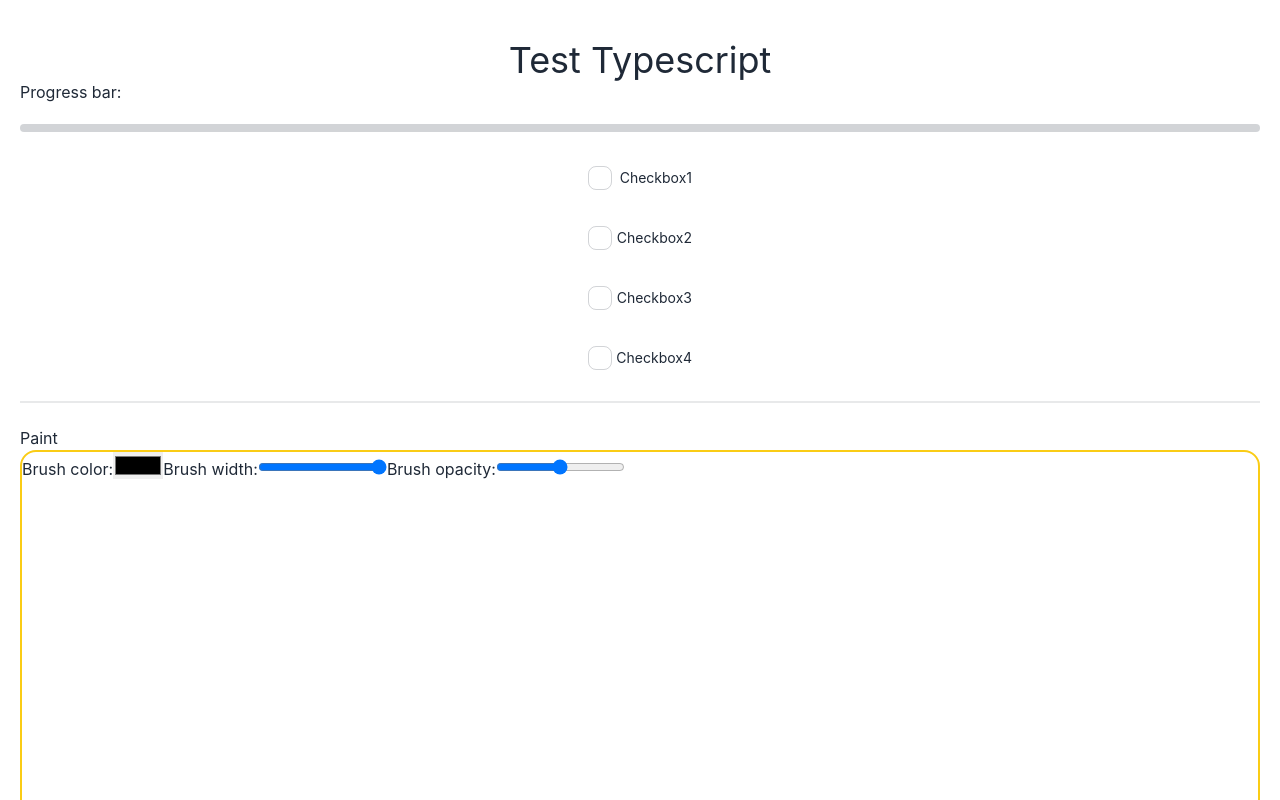
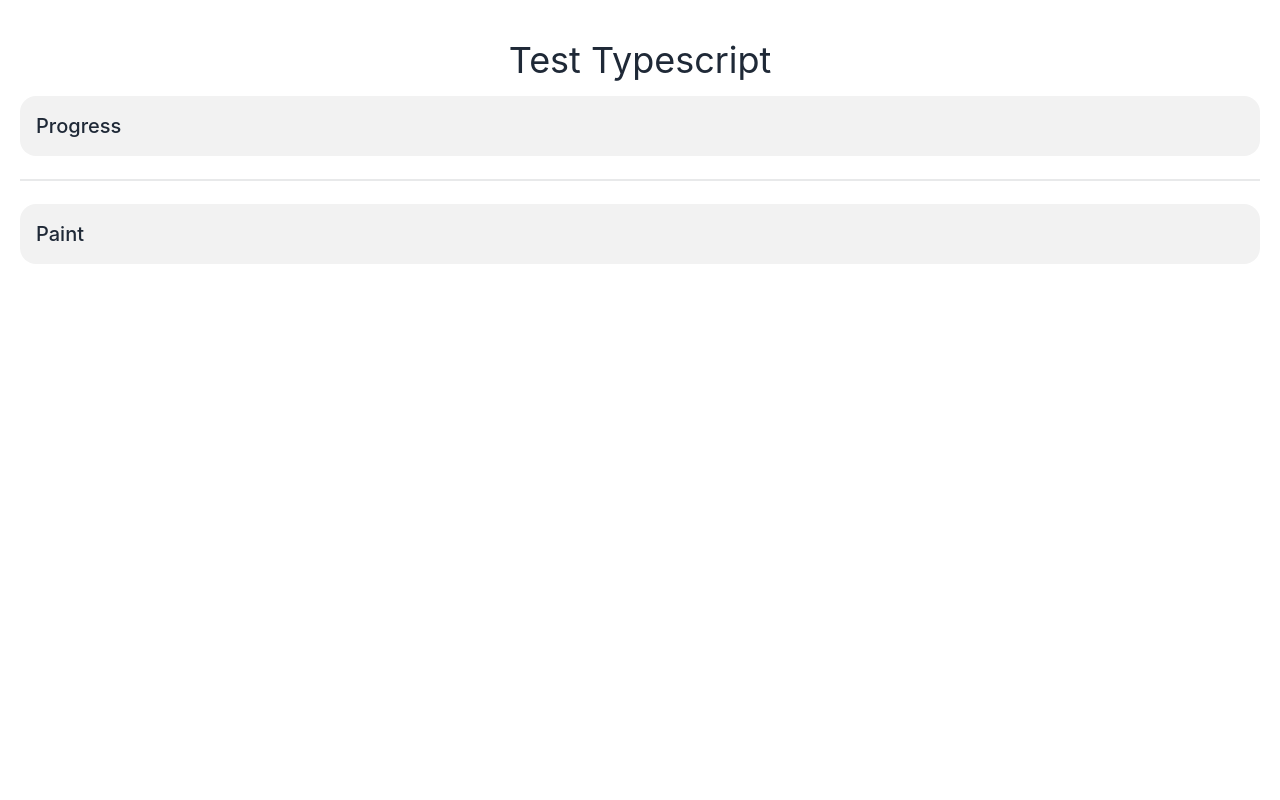
Before and after one commit to cbz77/react_ts_progress, a React (Create React App) app: page / in a window 1280 px wide. Shown: the top 800 px of the page. Built offline with nearby package versions, Linux system fonts and the light colour scheme.

Commit message:
collapsed items

```diff
--- a/src/App.tsx
+++ b/src/App.tsx
@@ -7,15 +7,27 @@ function App() {
   return (
     <div className="container mx-auto shopping_cart_app m-5 p-5">
 
-      <header className='text-center'>
+      <header className='text-center mb-4'>
         <h1 className='text-4xl text-bold'>Test Typescript</h1>
       </header>
 
-      <ProgressTest></ProgressTest>
+      <div className='collapse bg-base-200'>
+        <input type='checkbox'></input>
+        <div className='collapse-title text-xl font-medium'>Progress</div>
+        <div className='collapse-content'>
+          <ProgressTest></ProgressTest>
+        </div>
+      </div>
 
       <div className='divider'></div>
 
-      <PaintCanvas></PaintCanvas>
+      <div className='collapse bg-base-200'>
+        <input type='checkbox'></input>
+        <div className='collapse-title text-xl font-medium'>Paint</div>
+        <div className='collapse-content'>
+          <PaintCanvas></PaintCanvas>
+        </div>
+      </div>
 
     </div>
   );
```
